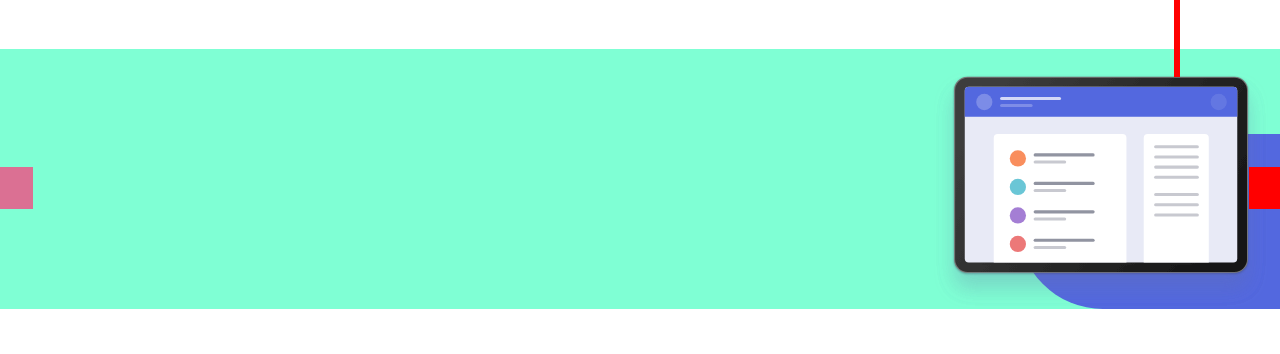
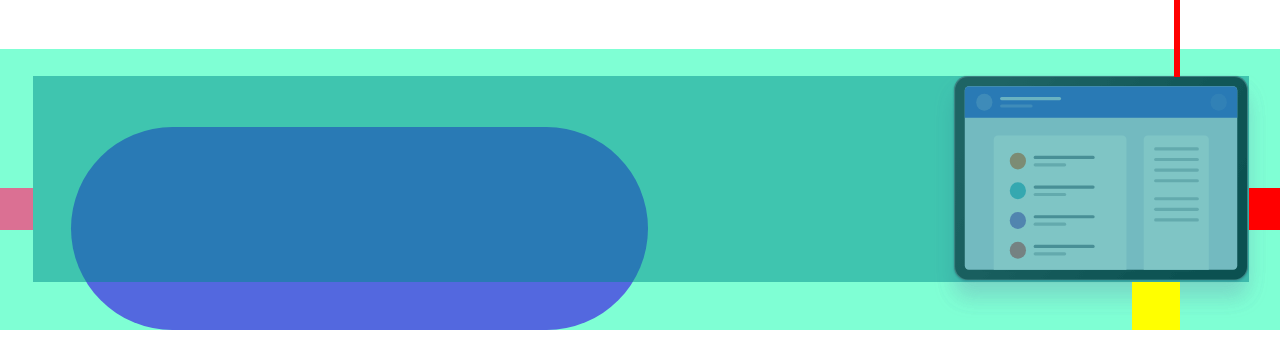
Before and after one commit to kargeb/bookmark-landing-page, a plain HTML site: page index.html in a window 1280 px wide. Shown: the part 68-422 px from the top of the page. Drawn offline with Linux system fonts and the light colour scheme.

Commit message:
adjust hedare image size

```diff
--- a/index.html
+++ b/index.html
@@ -25,9 +25,11 @@
     <div class="header__image-container">
 
       <img class="header__image" src="/images/illustration-hero.svg" alt="application illustration ">
-      <div class="header__bg-graphic"></div>
+      <div class="header__oval-graphic"></div>
       <div class="header__measure-right"></div>
       <div class="header__measure-left"></div>
+      <div class="header__measure-image"></div>
+      <div class="header__measure-bottom"></div>
     </div>
 <div class="header__text-container">
   <h1 class="header__title">A Simple Bookmark Manager</h1>
--- a/styles/styles.scss
+++ b/styles/styles.scss
@@ -65,7 +65,7 @@ body {
         background-color: red;
         height: 145px;
         width: 6px;
-        z-index: 10;
+        z-index: 400;
     }
 }
 
@@ -74,29 +74,31 @@ body {
 
     &__image-container {
         position: relative;
-        height: 260px;
+        height: 281px;
         width: 100%;
         background-color: aquamarine;
+        overflow: hidden;
 
     }
 
     &__image {
         position: absolute;
         width: 334px;
-        bottom: 0px;
+        height: 247px;
+        bottom: 12px;
         right: 12px;
-        z-index: 2;
+        z-index: 20;
     }
 
-    &__bg-graphic {
+    &__oval-graphic {
         position: absolute;
-        width: 262px;
-        height: 175px;
+        width: 577px;
+        height: 203px;
         bottom: 0;
-        right: 0;
-        z-index: 0;
+        left: 71px;
+        z-index: 10;
         background-color: $primary-color;
-        border-bottom-left-radius: 85px;
+        border-radius: 316px;
     }
 
     &__measure-right {
@@ -109,14 +111,36 @@ body {
         background-color: red;
     }
 
+    &__measure-image {
+        position: absolute;
+        // width: 31px;
+        opacity: 0.5;
+        z-index: 300;
+        height: 206px;
+        bottom: 48px;
+        right: 31px;
+        left: 33px;
+        background-color: darkcyan;
+    }
+
     &__measure-left {
         position: absolute;
         width: 33px;
         z-index: 100;
         height: 42px;
         bottom: 100px;
-        right: left;
+        left: 0;
         background-color: palevioletred;
+    }
+
+    &__measure-bottom {
+        position: absolute;
+        width: 48px;
+        height: 48px;
+        z-index: 100;
+        bottom: 0;
+        right: 100px;
+        background-color:yellow;
     }
 
     &__text-container {
```
Also changed, not shown: styles/styles.css, 1 other file.
